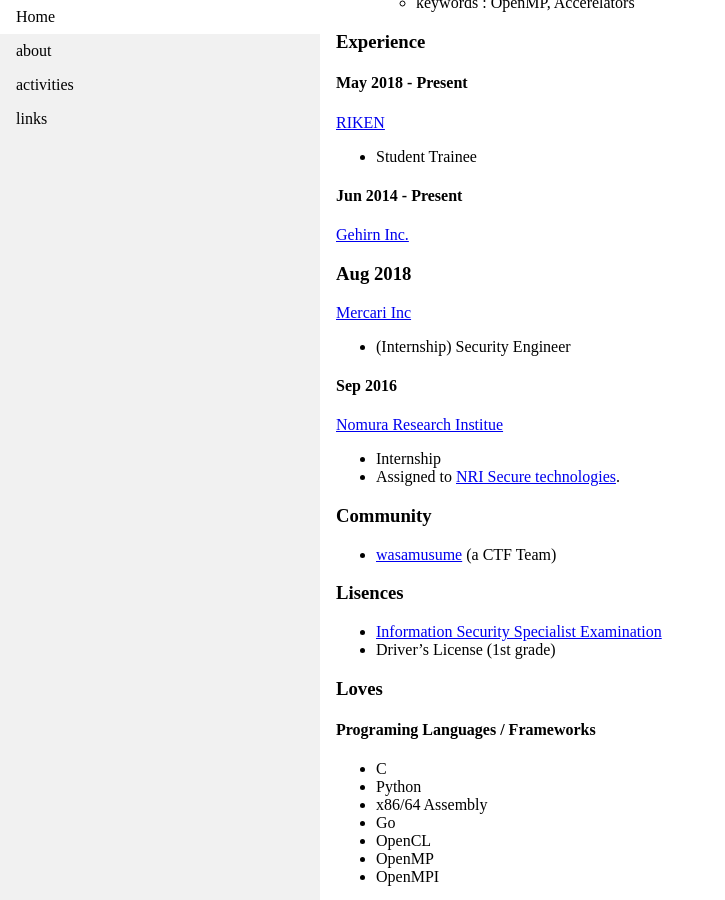
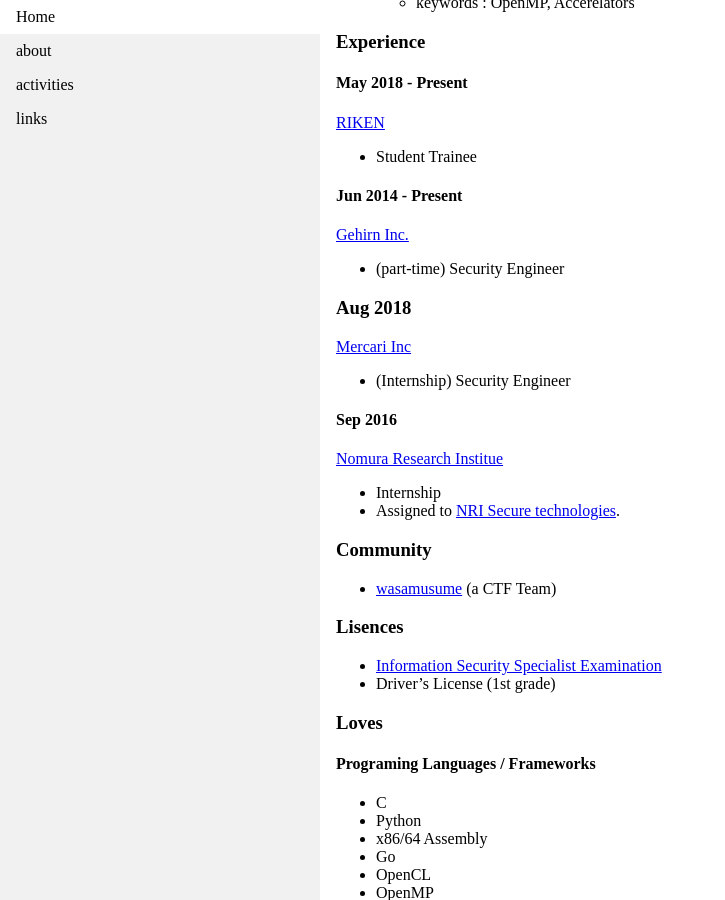
Before and after one commit to ytn86/ytn86.github.io, a Jekyll site: the page built from about.md, in a window 1280 px wide and 900 px high, scrolled down 543 px. Shown: the whole window, without its empty margins (0-725 px from the left). Built offline with Jekyll 4.4.1, drawn with Linux system fonts in a browser that asks for light colours.

Commit message:
fix description

```diff
--- a/about.md
+++ b/about.md
@@ -33,6 +33,7 @@ title: about
 
 #### Jun 2014 - Present
 [Gehirn Inc.](https://www.gehirn.co.jp)
+* (part-time) Security Engineer
 
 ### Aug 2018
 [Mercari Inc](https://about.mercari.com/)
```
